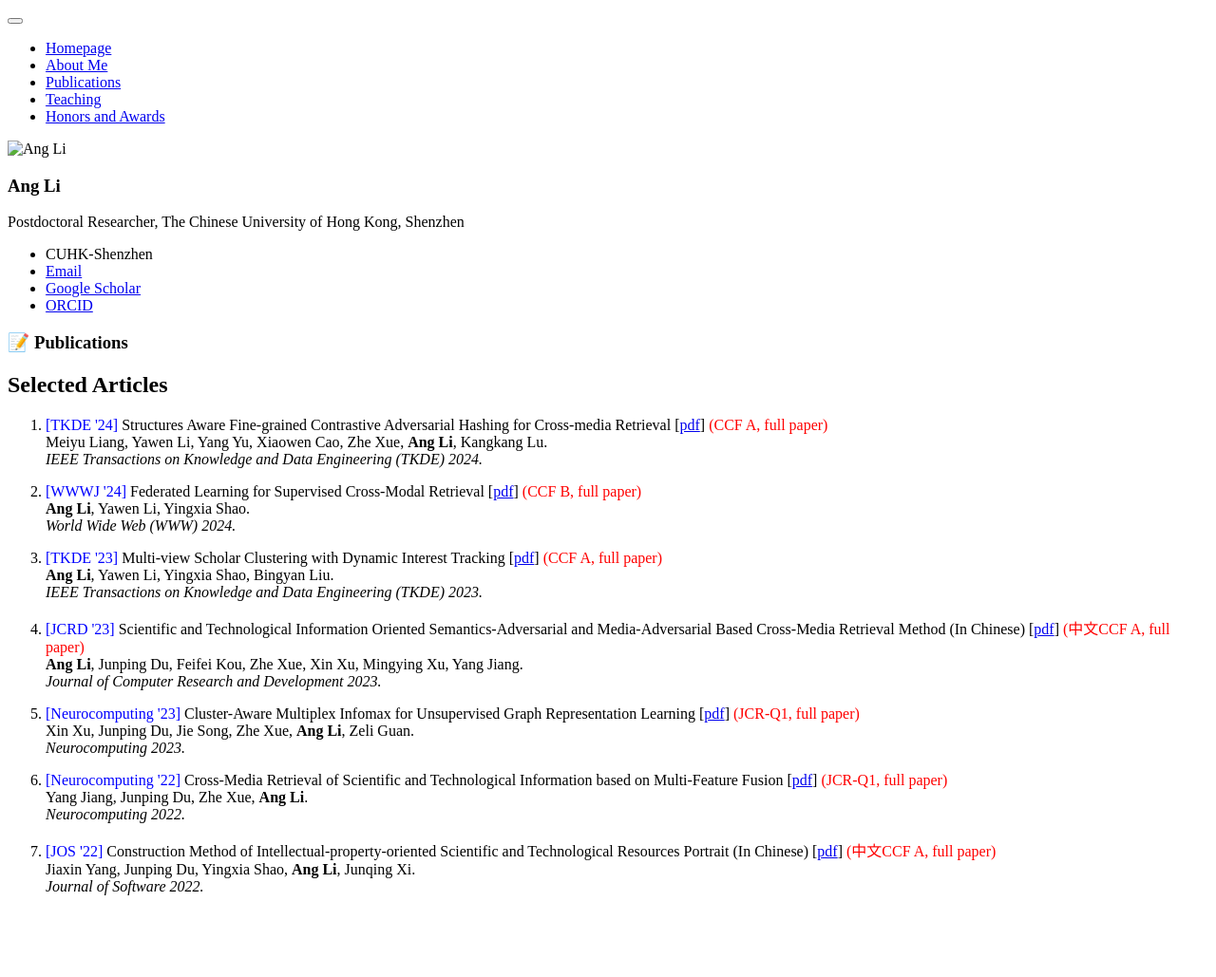
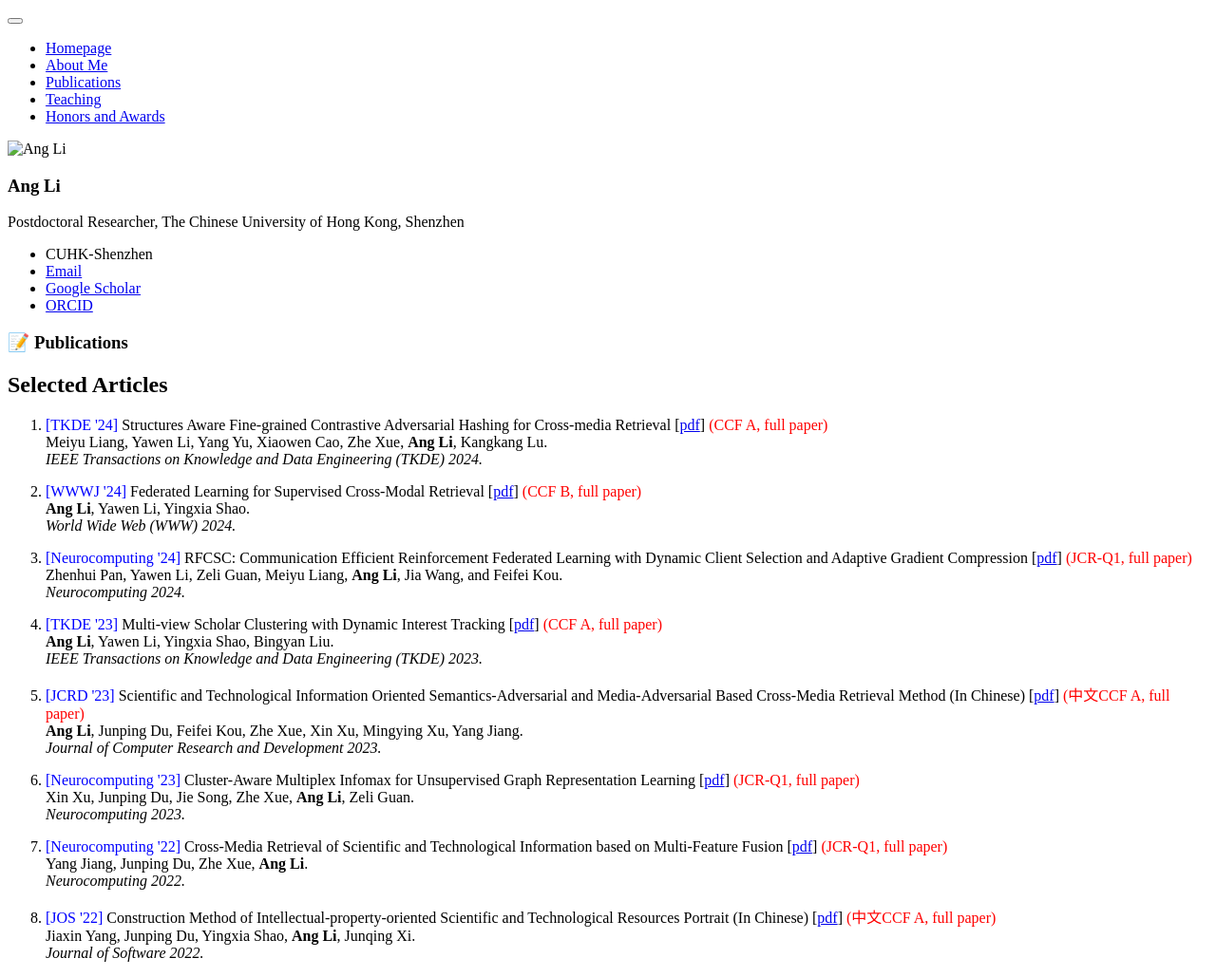
Before and after one commit to chris-Ang-li/chris-Ang-li.github.io, a Jekyll site: the page built from _pages/includes/pub.md, in a window 1280 px wide. Shown: the whole page at 95% size. Built offline with Jekyll 4.4.1, drawn with Linux system fonts in a browser that asks for light colours; our own code applies the rules of GitHub Pages for plain Markdown files; before the commit the page ends 959 px from its top, so only the background shows below that.

Commit message:
Update pub.md

```diff
--- a/_pages/includes/pub.md
+++ b/_pages/includes/pub.md
@@ -15,6 +15,13 @@
       <br>
       <b>Ang Li</b>, Yawen Li, Yingxia Shao.<br>
       <i>World Wide Web (WWW) 2024.</i> <br>
+    </p>
+  </li>
+  <li>
+    <p><font color="blue">[Neurocomputing '24]</font> RFCSC: Communication Efficient Reinforcement Federated Learning with Dynamic Client Selection and Adaptive Gradient Compression [<a href="../files/nc24_RFCSC- Communication efficient reinforcement federated learning with dynamic client selection and adaptive gradient compression.pdf">pdf</a>] <font color="red">(JCR-Q1, full paper)</font>
+      <br>
+      Zhenhui Pan, Yawen Li, Zeli Guan, Meiyu Liang, <b>Ang Li</b>, Jia Wang, and Feifei Kou.<br>
+      <i>Neurocomputing 2024.</i> <br>
     </p>
   </li>
   <li>
```
